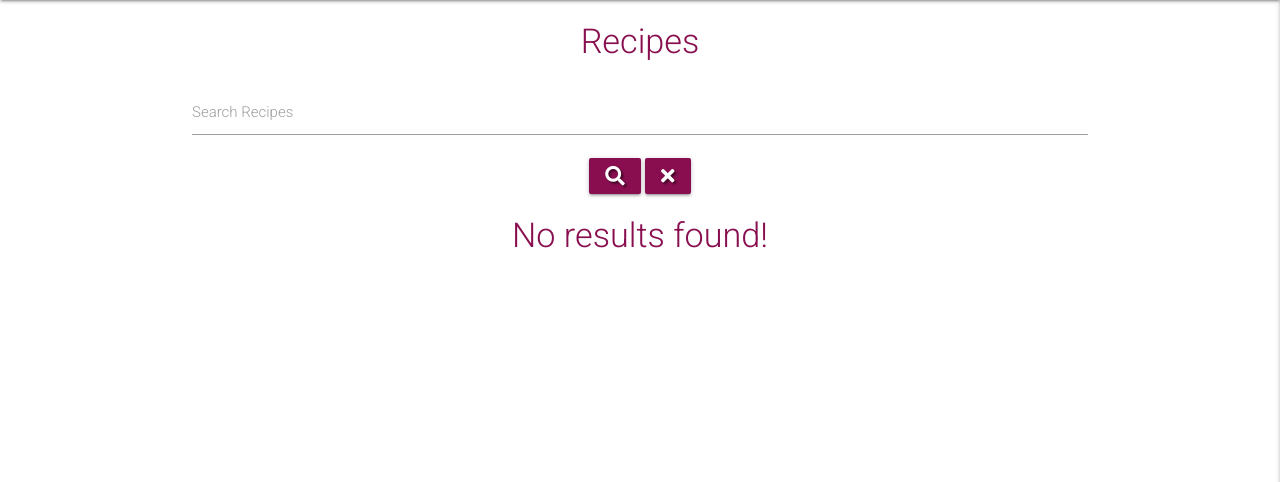
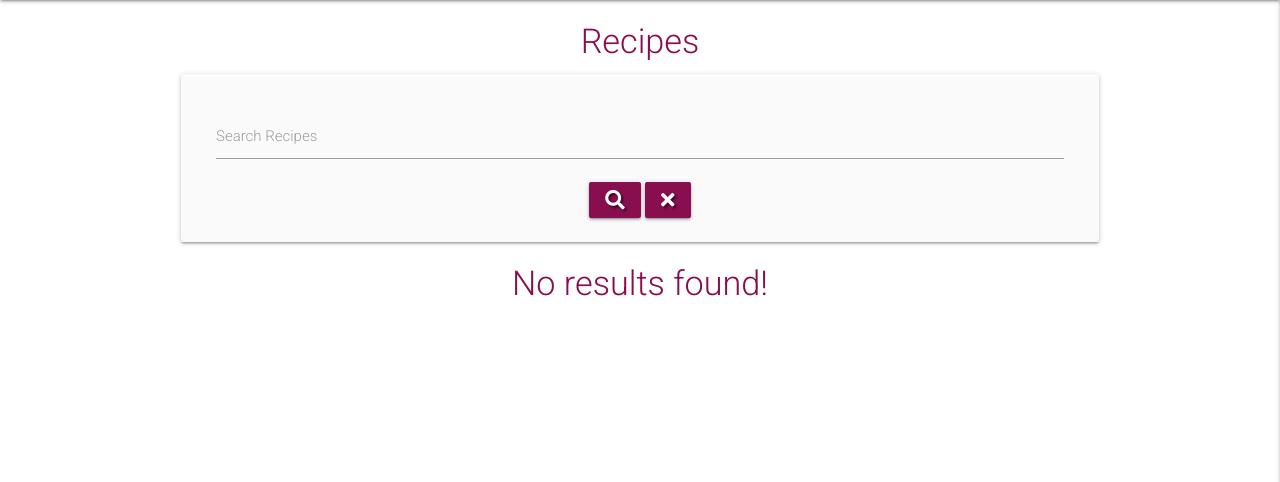
Before and after one commit to gwenjo/MS3-asian-flavours, a Flask app: page /search in a window 1280 px wide. Shown: the part 64-546 px from the top of the page. Run offline with Flask 2, Linux system fonts and the light colour scheme; data that the repository does not hold is empty; some libraries are stand-ins or nearby versions.

Commit message:
getting my recipe page to work

```diff
--- a/templates/recipes.html
+++ b/templates/recipes.html
@@ -3,18 +3,13 @@
 
 <div class="container">
 
-    <!-- Page Header -->
     <h4 class="page-header center-align">Recipes</h4>
-
-        <!-- Search Recipes -->
         <form action="{{ url_for('search') }}" method="POST" class="col s12">
-            <div class="row center-align">
-                <!-- Search Text Input -->
+            <div class="row center-align card-panel grey lighten-5">
                 <div class="input-field col s12">
                     <input type="text" name="query" id="query" minlength="3" class="validate" required>
                     <label for="query">Search Recipes</label>
                 </div>
-                <!-- Search & Reset Buttons -->
                 <div class="col s12">
                     <button type="submit" class="pink darken-4 btn text-shadow">
                         <i class="fas fa-search"></i>
@@ -24,7 +19,7 @@
             </div>
         </form>
 
-    <!-- Recipe Cards Display -->
+    <!-- Recipe layout -->
     {% if recipes|length > 0 %} <!-- Note: if recipes search results > 0, display cards, otherwise display 'No results found!' -->
     <div class="row">
         {% for recipe in recipes %}
@@ -45,6 +40,6 @@
         </div>
     </div>
     {% endif %}
-    </div>
+</div>
 
 {% endblock %}
```
